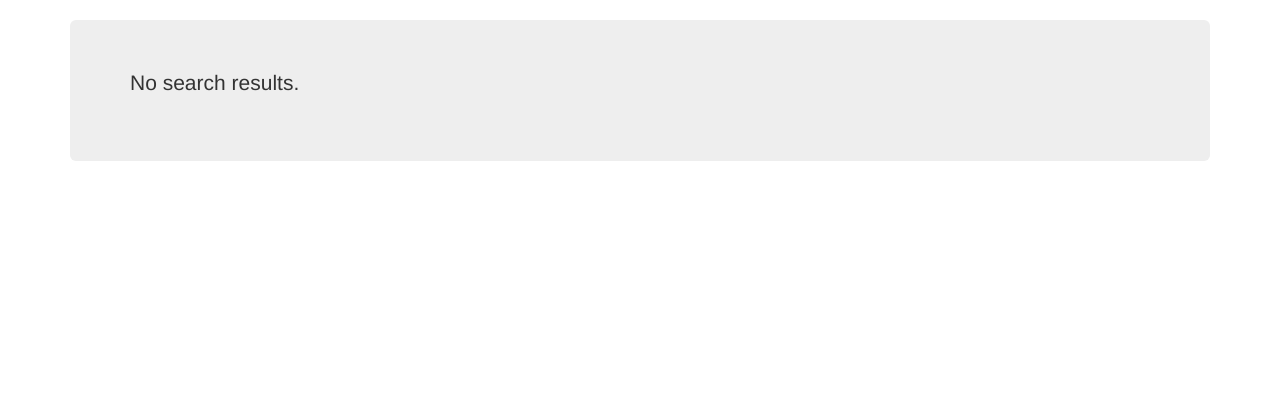
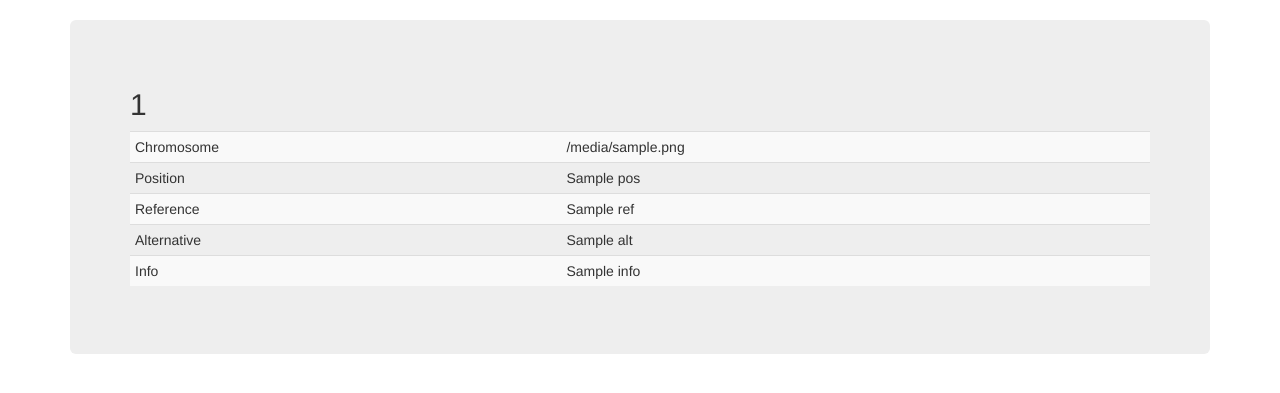
Before and after one commit to premanand17/django-elastic, a Python web app: template django_template/local_apps/es/templates/search/elasticsearch.html in a window 1280 px wide. Shown: the part 72-465 px from the top of the page. Run offline with Jinja, Linux system fonts and the light colour scheme; the template is opened without the code that fills it: most values are stand-ins (such as "Sample title", 1, 10 or a date in 2020); some libraries are stand-ins or nearby versions.

Commit message:
changes for multiple hits

```diff
--- a/django_template/local_apps/es/templates/search/elasticsearch.html
+++ b/django_template/local_apps/es/templates/search/elasticsearch.html
@@ -1,27 +1,21 @@
 {% extends "base.html" %}
 {% block title %}SEARCH{% endblock %}
 
-
-{% block header %}
-<script language="text/javascript" type="text/javascript" src="/static/js/tree.js"></script>
-<link href="//maxcdn.bootstrapcdn.com/font-awesome/4.1.0/css/font-awesome.min.css" rel="stylesheet"/>
-
-{% endblock %}
-
-
-
 {% block content %}
 
-{% if ID %}
-	<h2>{{ ID }}</h2>
-	<div class="table-responsive">
-	<table class="table table-striped table-condensed">
-		<tr><td>Chromosome </td><td>{{ SRC }}</td></tr>
-		<tr><td>Position</td><td>{{ POS }}</td></tr>
-		<tr><td>Reference</td><td>{{ REF }}</td></tr>
-		<tr><td>Alternative</td><td>{{ ALT }}</td></tr>
-	</table>
-	</div>
+{% if data %}
+	{% for snp in data %}
+  		<h2>{{ snp.ID }}</h2>
+  		<div class="table-responsive">
+		<table class="table table-striped table-condensed">
+			<tr><td>Chromosome </td><td>{{ snp.SRC }}</td></tr>
+			<tr><td>Position</td><td>{{ snp.POS }}</td></tr>
+			<tr><td>Reference</td><td>{{ snp.REF }}</td></tr>
+			<tr><td>Alternative</td><td>{{ snp.ALT }}</td></tr>
+			<tr><td>Info</td><td>{{ snp.INFO }}</td></tr>
+		</table>
+		</div>
+	{% endfor %}
 {% else %}
     <p>No search results.</p>
 {% endif %}
```
